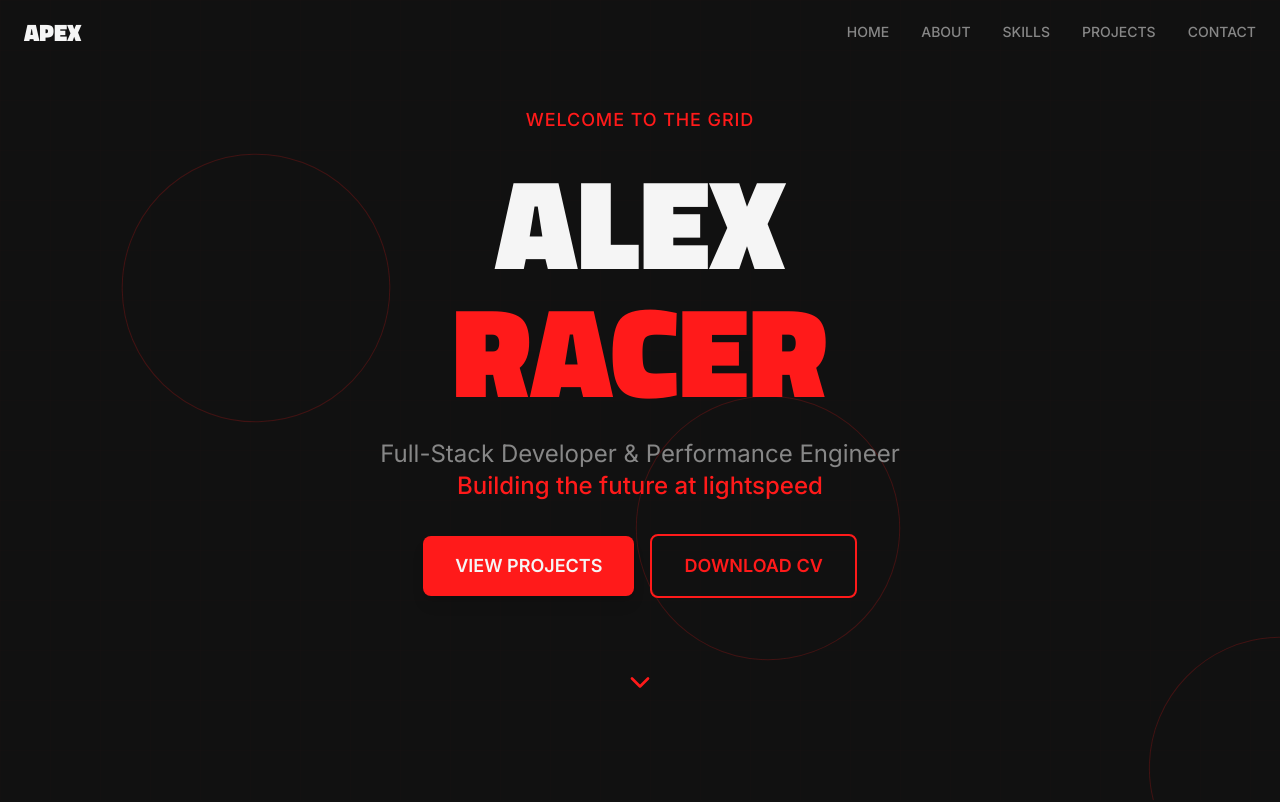
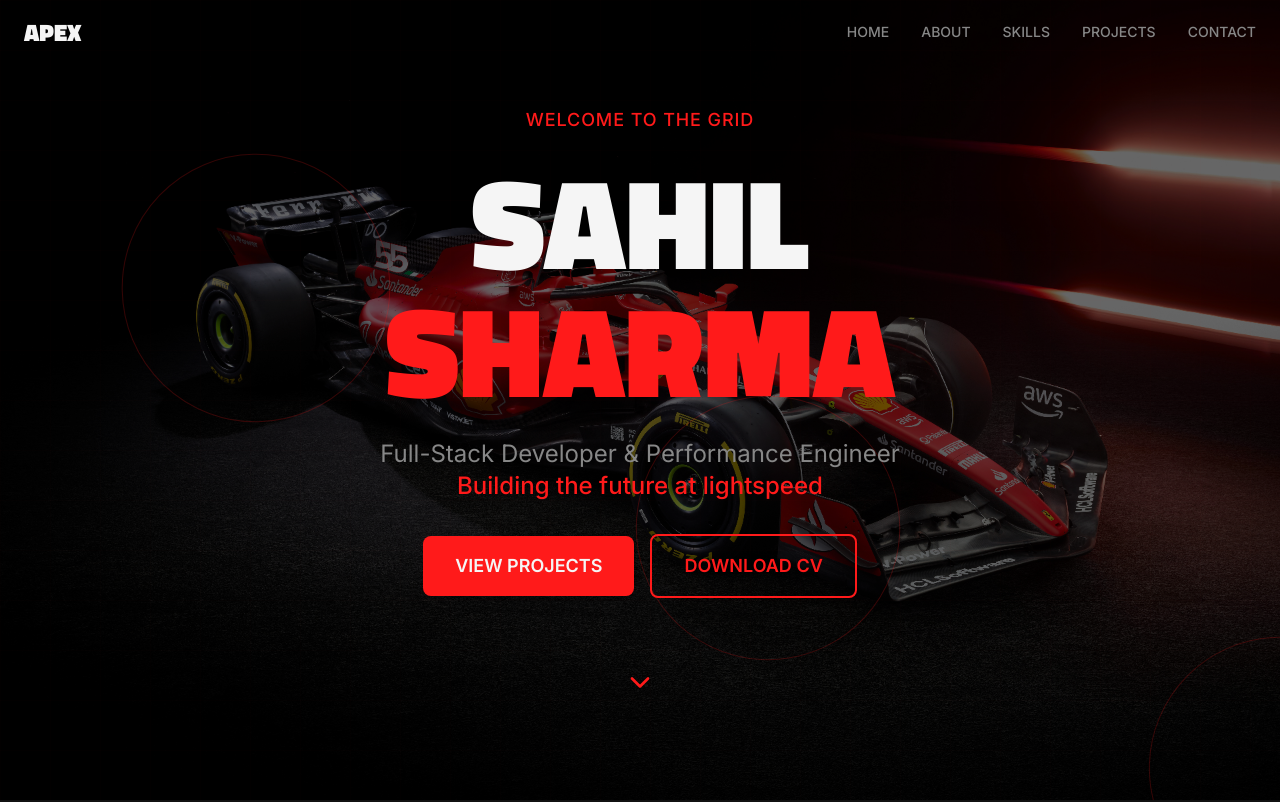
Before and after one commit to shanu133/sahil-f1-inspired-portfolio, a React (Vite) app: page / in a window 1280 px wide. Shown: the top 802 px of the page. Built offline with nearby package versions, Linux system fonts and the light colour scheme.

Commit message:
Refactor Hero section background
Apply background image blending effects to the Hero section. This includes a semi-transparent black overlay and a luminosity background-blend-mode to seamlessly integrate the F1 car image with the dark theme.

```diff
--- a/src/sections/Hero.tsx
+++ b/src/sections/Hero.tsx
@@ -20,6 +20,18 @@ const Hero = () => {
 
   return (
     <section id="home" className="min-h-screen flex items-center justify-center relative overflow-hidden">
+      {/* Ferrari F1 Car Background */}
+      <div
+        className="absolute inset-0 bg-cover bg-center bg-no-repeat"
+        style={{
+          backgroundImage: `url('/lovable-uploads/17841f48-33d8-4841-ab4f-e6add1db9ba4.png')`,
+          backgroundBlendMode: 'luminosity'
+        }}
+      />
+
+      {/* Semi-transparent black overlay */}
+      <div className="absolute inset-0 bg-black opacity-60" />
+
       {/* Background grid pattern */}
       <div className="absolute inset-0 opacity-10">
         <div
@@ -76,8 +88,8 @@ const Hero = () => {
           variants={itemVariants}
           className="font-titillium font-black text-6xl md:text-8xl lg:text-9xl text-foreground mb-6 leading-tight"
         >
-          <span className="block">ALEX</span>
-          <span className="block text-primary">RACER</span>
+          <span className="block">SAHIL</span>
+          <span className="block text-primary">SHARMA</span>
         </motion.h1>
 
         <motion.p
```
Also changed, not shown: public/lovable-uploads/17841f48-33d8-4841-ab4f-e6add1db9ba4.png (added).
